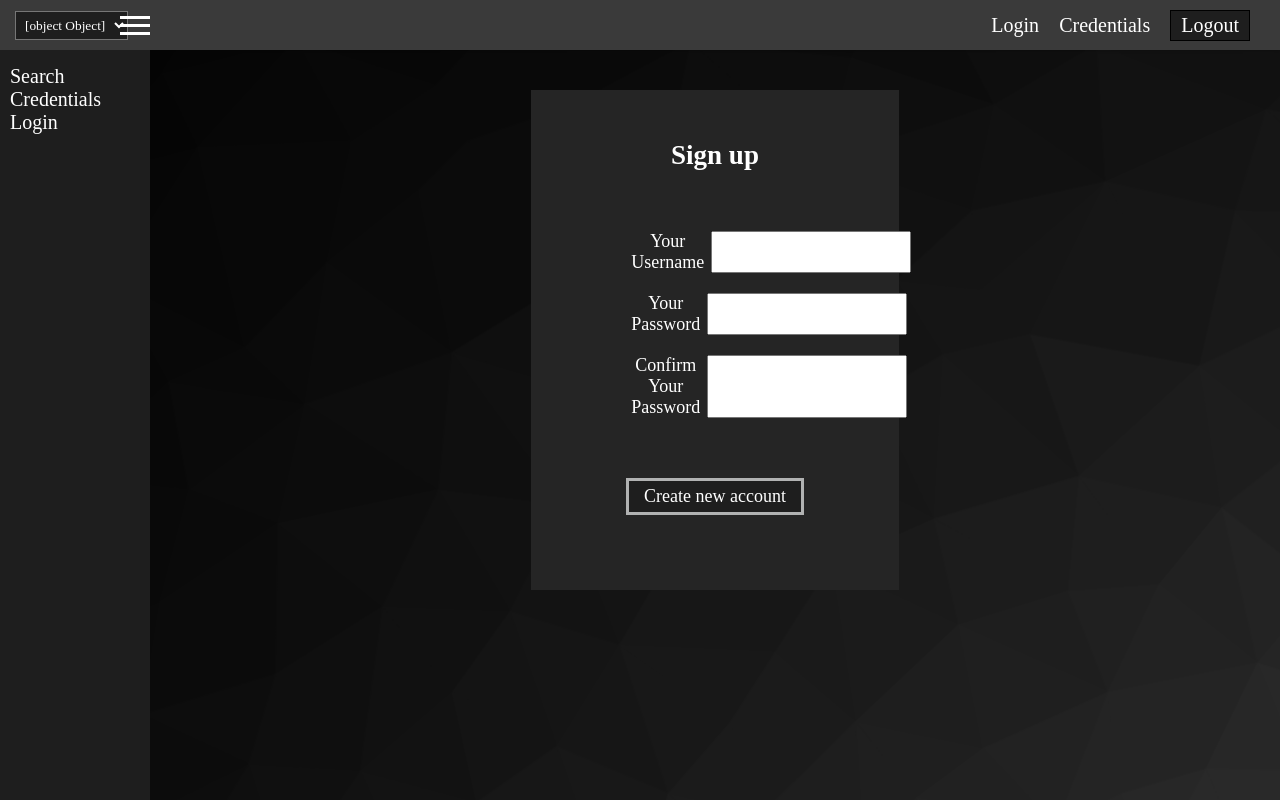
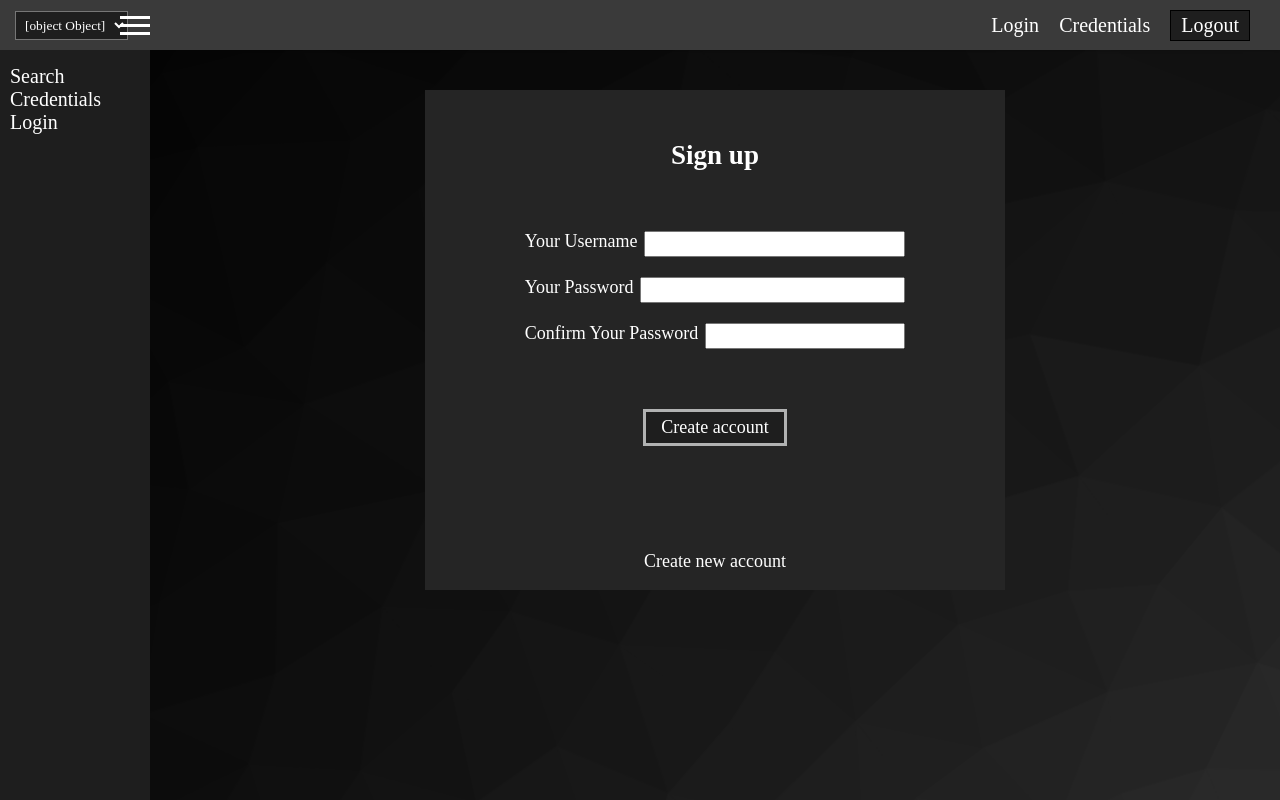
Before and after one commit to KTZgraph/sarenka-osint, a Next.js app: page /auth in a window 1280 px wide. Built offline with nearby package versions, Linux system fonts and the light colour scheme.

Commit message:
style do przelaczania miedzy signup i login

```diff
--- a/components/auth/auth-form.js
+++ b/components/auth/auth-form.js
@@ -4,9 +4,16 @@ import classes from "./auth-form.module.css";
 
 function AuthForm() {
   const [isLogin, setIsLogin] = useState(false);
+  // na początku ma się pokazać rejestracja
+  const [isExistingUser, setIsExistingUser] = useState(false);
   const usernameInputRef = useRef();
   const passwordInputRef = useRef();
   const passwordConfirmationInputRef = useRef();
+
+  // przełączanie zaloguj / zarejestruj
+  function switchAuthModeHandler() {
+    setIsExistingUser((prevState) => !prevState);
+  }
 
   return (
     <section className={classes.auth}>
@@ -35,7 +42,20 @@ function AuthForm() {
           />
         </div>
         <div className={classes.actions}>
-          <button>Create new account</button>
+          {/* jeśłi uzytkonik istnieje to pokazaż przycisk logowania */}
+          <button>{isExistingUser ? "Login" : "Create account"}</button>
+
+          {/* przycisk zmiany formularzy */}
+          {/* jeśli użytkownik nie istnieje to pokaż formularz rejestracji */}
+          <button
+            type="button"
+            className={classes.toggle}
+            onClick={switchAuthModeHandler}
+          >
+            {isExistingUser
+              ? "Login with existing account"
+              : "Create new account"}
+          </button>
         </div>
       </form>
     </section>
--- a/components/auth/auth-form.module.css
+++ b/components/auth/auth-form.module.css
@@ -4,7 +4,7 @@
     font-size: 1.8rem;
     justify-content: flex-start;
     background-color: var(--color-grey-9);
-    width: 35%;
+    min-width: 35%;
     height: 50rem;
 }
 
@@ -13,7 +13,7 @@
 }
 
 .control {
-    padding: 1rem;
+    padding: 1rem 10rem;
     display: flex;
     /* flex-basis: 0;
     flex-grow: 1; */
@@ -27,11 +27,15 @@
     margin-left: 0.7rem;
     color: black;
     font-size: 1.6rem;
+    flex-grow: 1;
 }
 
 .actions{
     display: flex;
-    justify-content: center;
+    flex-flow: column;
+    /* justify-content: center; */
+    /* width: 40%; */
+    align-items: center;
 }
 
 .actions button{
@@ -44,4 +48,18 @@
 
 .actions button:hover{
     background-color: var(--color-grey-7);
+    cursor: pointer;
 }
+
+.actions .toggle{
+    border: none;
+    background: transparent;
+    padding: 0.5rem 5rem;
+    margin: 5rem 2.5rem;
+    font-size: 1.8rem;
+}
+
+.actions .toggle:hover{
+    background: transparent;
+    text-decoration: underline;
+}
```
